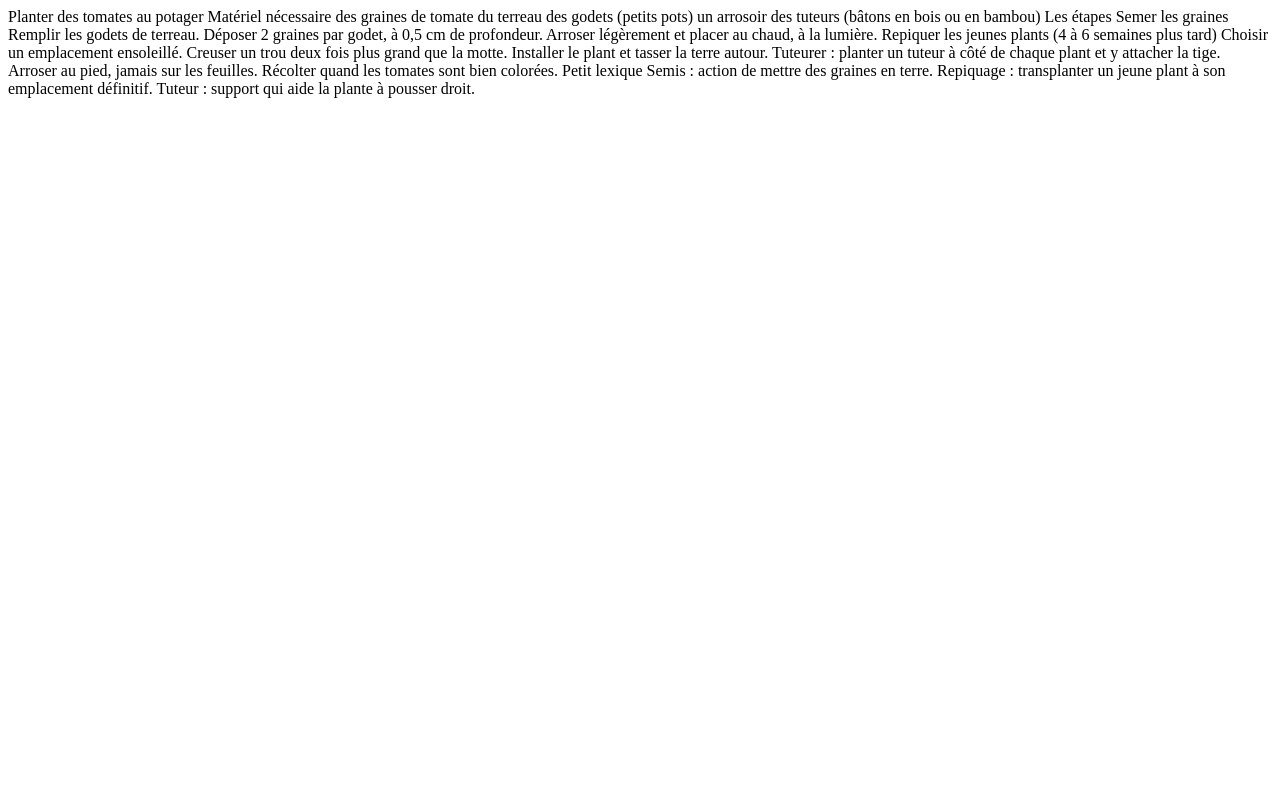
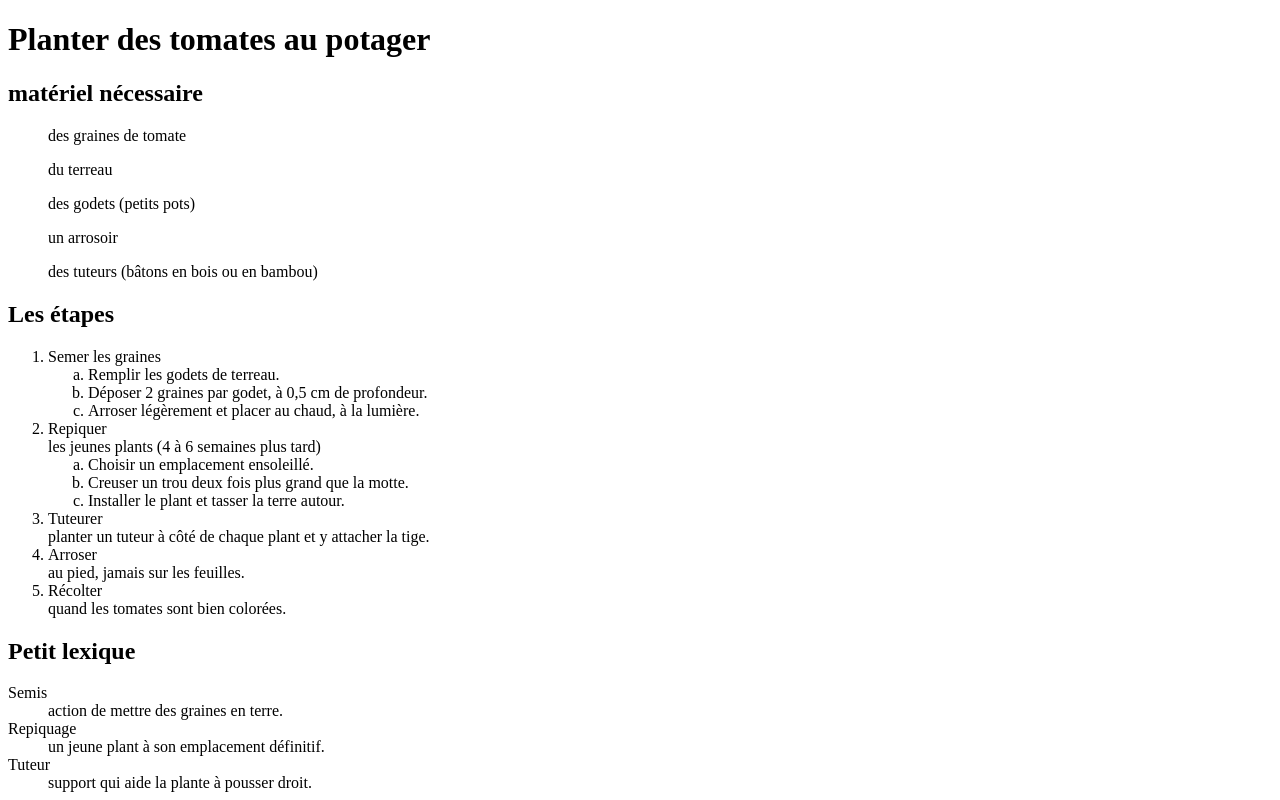
Before and after one commit to satynemamadou-spec/exercices-html-main, a plain HTML site: page niveau-1-graine/03-listes/index.html in a window 1280 px wide. Drawn offline with Linux system fonts and the light colour scheme.

Commit message:
etape 3 terminé

```diff
--- a/niveau-1-graine/03-listes/index.html
+++ b/niveau-1-graine/03-listes/index.html
@@ -6,35 +6,39 @@
   <title>Planter des tomates au potager</title>
 </head>
 <body>
-  <!-- TODO 1 : titre principal -->
-  Planter des tomates au potager
+  <!--  titre principal -->
+<h1> Planter des tomates au potager</h1>
 
-  <!-- TODO 2 : titre de partie + liste NON ordonnée (l'ordre n'a pas d'importance) -->
-  Matériel nécessaire
-  des graines de tomate
-  du terreau
-  des godets (petits pots)
-  un arrosoir
-  des tuteurs (bâtons en bois ou en bambou)
+  <!--  titre de partie + liste NON ordonnée (l'ordre n'a pas d'importance) -->
+  <h2>matériel nécessaire</h2>
+  <ul>des graines de tomate</ul>
+  <ul>du terreau </ul>
+  <ul>des godets (petits pots)</ul>
+  <ul>un arrosoir</ul>
+  <ul>des tuteurs (bâtons en bois ou en bambou)</ul>
 
-  <!-- TODO 3 et 4 : titre de partie + liste ORDONNÉE, avec des sous-listes imbriquées -->
-  Les étapes
-  Semer les graines
-  Remplir les godets de terreau.
-  Déposer 2 graines par godet, à 0,5 cm de profondeur.
-  Arroser légèrement et placer au chaud, à la lumière.
-  Repiquer les jeunes plants (4 à 6 semaines plus tard)
-  Choisir un emplacement ensoleillé.
-  Creuser un trou deux fois plus grand que la motte.
-  Installer le plant et tasser la terre autour.
-  Tuteurer : planter un tuteur à côté de chaque plant et y attacher la tige.
-  Arroser au pied, jamais sur les feuilles.
-  Récolter quand les tomates sont bien colorées.
+  <!--titre de partie + liste ORDONNÉE, avec des sous-listes imbriquées -->
+  <h2>Les étapes</h2>
 
-  <!-- TODO 5 : titre de partie + liste de DÉFINITIONS -->
-  Petit lexique
-  Semis : action de mettre des graines en terre.
-  Repiquage : transplanter un jeune plant à son emplacement définitif.
-  Tuteur : support qui aide la plante à pousser droit.
+  <ol><li>Semer les graines</li>
+  <ol  type="a"><li>Remplir les godets de terreau.</li>
+  <li>Déposer 2 graines par godet, à 0,5 cm de profondeur.</li>
+  <li>Arroser légèrement et placer au chaud, à la lumière.</li></ol>
+
+  <li>Repiquer</li> les jeunes plants (4 à 6 semaines plus tard)
+  <ol  type="a"><li>Choisir un emplacement ensoleillé.</li>
+  <li>Creuser un trou deux fois plus grand que la motte.</li>
+  <li>Installer le plant et tasser la terre autour.</li></ol>
+
+
+  <li>Tuteurer</li> planter un tuteur à côté de chaque plant et y attacher la tige.
+  <li>Arroser</li> au pied, jamais sur les feuilles.
+  <li>Récolter</li> quand les tomates sont bien colorées.</ol>
+
+  <!--titre de partie + liste de DÉFINITIONS -->
+  <h2>Petit lexique</h2>
+  <dt>Semis</dt> <dd>action de mettre des graines en terre.</dd>
+  <dt>Repiquage</dt> <dd>un jeune plant à son emplacement définitif.</dd>
+ <dt>Tuteur </dt> <dd>support qui aide la plante à pousser droit.</dd>
 </body>
 </html>
```
